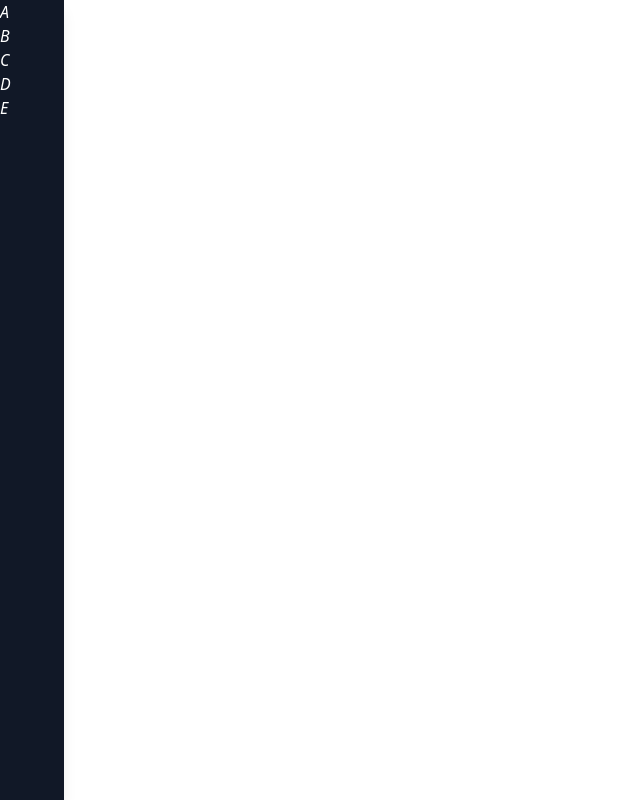
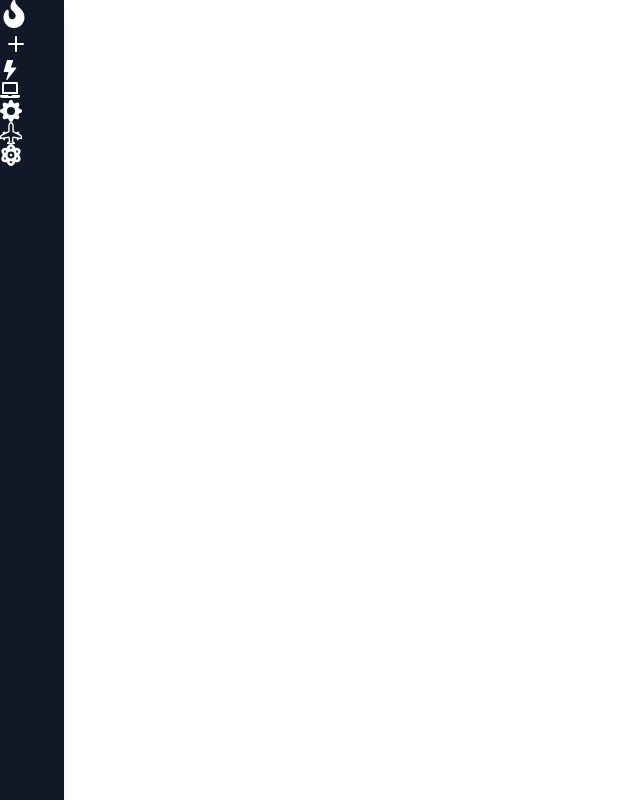
Before and after one commit to linuxcodebase/tailwind-sidebar, a React (Create React App) app: page / in a window 1280 px wide. Shown: the whole page, without its empty margins (0-640 px from the left). Built offline with nearby package versions, Linux system fonts and the light colour scheme.

Commit message:
Create sidebar icons

```diff
--- a/package.json
+++ b/package.json
@@ -11,6 +11,7 @@
     "postcss": "^8.4.23",
     "react": "^18.2.0",
     "react-dom": "^18.2.0",
+    "react-icons": "^4.8.0",
     "react-scripts": "5.0.1",
     "tailwindcss": "^3.3.2",
     "web-vitals": "^2.1.4"
--- a/src/SideBar.jsx
+++ b/src/SideBar.jsx
@@ -1,12 +1,22 @@
+import { BsPlus, BsFillLightningFill, BsGearFill, BsAirplaneEngines } from 'react-icons/bs';
+import { FaFire, FaLaptop, FaAtom} from 'react-icons/fa';
 const SideBar = () => {
-    return(
+    return (
         <div className="fixed top-0 left-0 h-screen w-16 m-0 flex flex-col bg-gray-900 text-white shadow-lg">
-            <i>A</i>
-            <i>B</i>
-            <i>C</i>
-            <i>D</i>
-            <i>E</i>
+
+            <SideBarIcon icon={<FaFire size="28" />} />
+            <SideBarIcon icon={<BsPlus size="32" />} />
+            <SideBarIcon icon={<BsFillLightningFill size="20" />} />
+            <SideBarIcon icon={<FaLaptop size="20" />} />
+            <SideBarIcon icon={<BsGearFill size="22" />} />
+            <SideBarIcon icon={<BsAirplaneEngines size="22" />} />
+            <SideBarIcon icon={<FaAtom size="22" />} />
         </div>
     )
 };
+const SideBarIcon = ({ icon }) => (
+    <div>
+        {icon}
+    </div>
+)
 export default SideBar;
```
Also changed, not shown: 1 other file (tests, documents, lock files or other folders).
